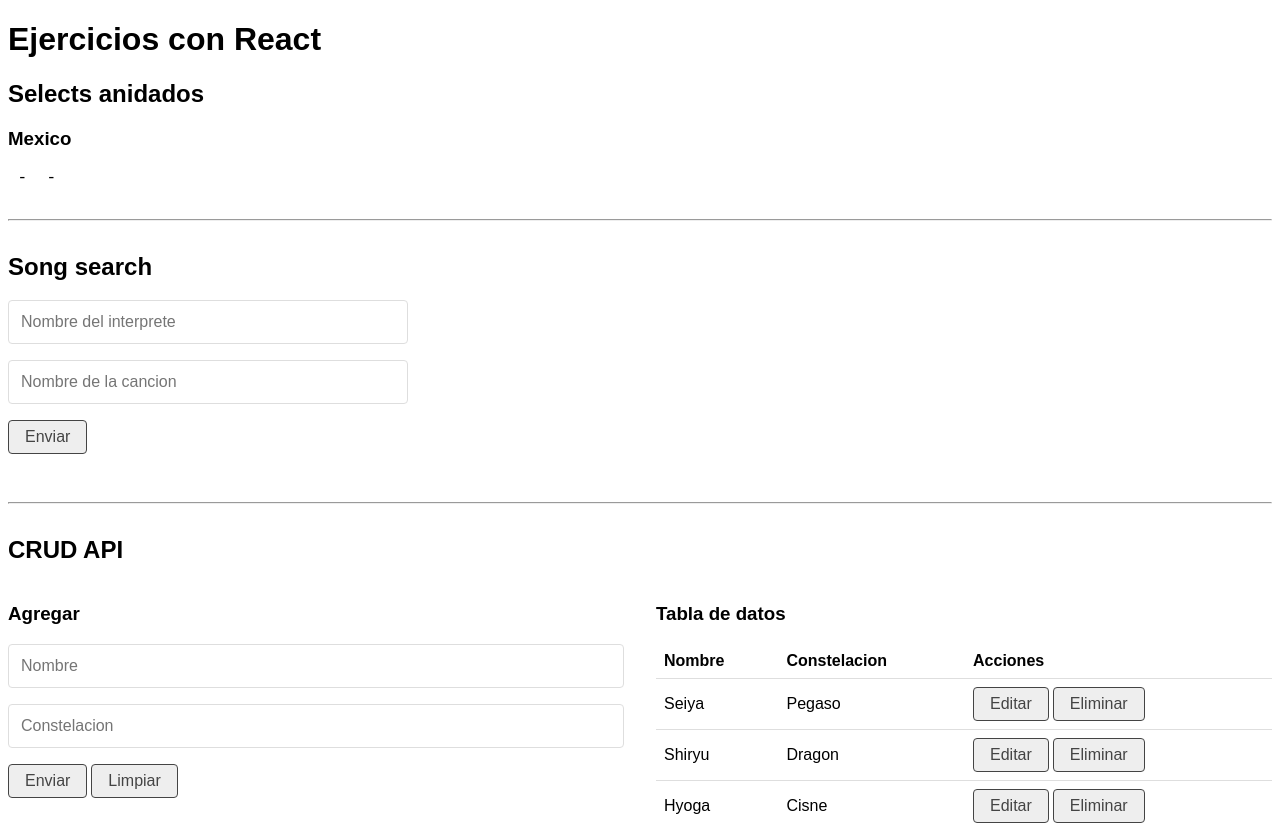
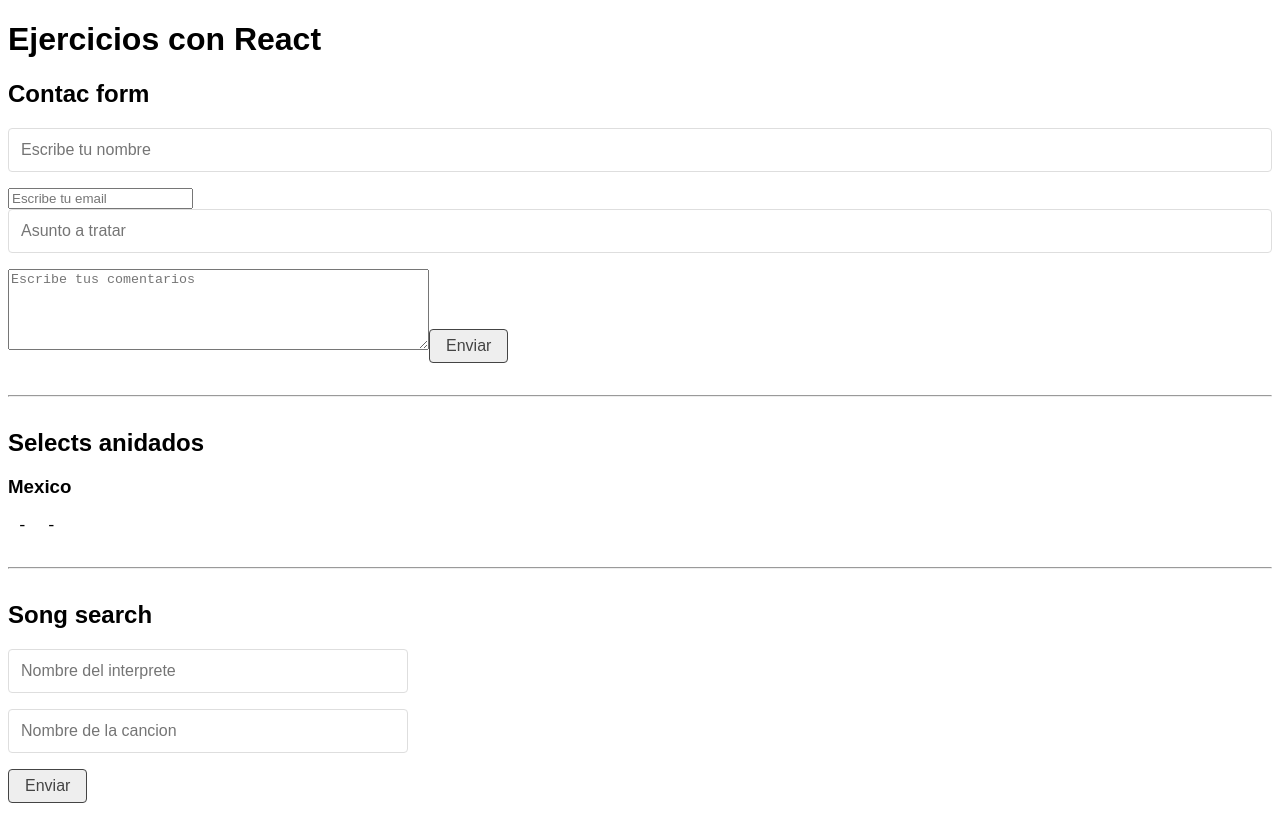
Before and after one commit to MauricioA03/react-ejercicios, a React (Create React App) app: page / in a window 1280 px wide. Shown: the top 825 px of the page. Built offline with nearby package versions, Linux system fonts and the light colour scheme; no server answers; data requests are answered from the project's data file.

Commit message:
React-45-Form Validation- Components definition and logic (1/4)

```diff
--- a/src/App.js
+++ b/src/App.js
@@ -3,11 +3,14 @@
 import CrudApi from "./components/CrudApi/CrudApi";
 import SongSearch from "./components/SongSearch/SongSearch";
 import SelectsAnidados from "./components/SelectsAnidados/SelectsAnidados";
+import ContacForm from "./components/FormValidation/ContacForm";
 
 function App() {
     return (
         <>
             <h1>Ejercicios con React</h1>
+            <ContacForm/>
+            <hr/>
             <SelectsAnidados/>
             <hr/>
             <SongSearch/>
--- /dev/null
+++ b/src/components/FormValidation/ContacForm.js
@@ -0,0 +1,61 @@
+import {useForm} from "../hooks/useForm";
+
+const initialForm = {}
+
+const validationsForm = (form) => {
+}
+
+const ContacForm = () => {
+    const {
+        form,
+        errors,
+        loading,
+        response,
+        handleSubmit,
+        handleBlur,
+        handleChange
+    } = useForm(initialForm, validationsForm);
+
+    return (
+        <div>
+            <h2>Contac form</h2>
+            <form onSubmit={handleSubmit}>
+                <input
+                    type={"text"}
+                    name={"name"}
+                    placeholder={"Escribe tu nombre"}
+                    onBlur={handleBlur}
+                    onChange={handleChange}
+                    //value={form.name}
+                    required/>
+                <input
+                    type={"email"}
+                    name={"email"}
+                    placeholder={"Escribe tu email"}
+                    onBlur={handleBlur}
+                    onChange={handleChange}
+                    //value={form.email}
+                    required/>
+                <input
+                    type={"text"}
+                    name={"text"}
+                    placeholder={"Asunto a tratar"}
+                    onBlur={handleBlur}
+                    onChange={handleChange}
+                    //value={form.subject}
+                    required/>
+                <textarea
+                    name={"comments"}
+                    cols="50"
+                    rows="5"
+                    placeholder={"Escribe tus comentarios"}
+                    onBlur={handleBlur}
+                    onChange={handleChange}
+                    //value={form.comments}
+                    required></textarea>
+                <input type={"submit"} value={"Enviar"}/>
+            </form>
+        </div>
+    )
+}
+export default ContacForm;
--- /dev/null
+++ b/src/components/hooks/useForm.js
@@ -0,0 +1,22 @@
+import {useState} from "react";
+
+export const useForm = (initialForm, validateForm) => {
+    const [form, setform] = useState(initialForm);
+    const [errors, setErrors] = useState({});
+    const [loading, setLoading] = useState(false);
+    const [response, setResponse] = useState(null);
+
+    const handleChange = (e) => {
+
+    };
+    const handleBlur = (e) => {
+
+    };
+    const handleSubmit = (e) => {
+
+    };
+
+    return (
+        form, errors, loading, response, handleSubmit, handleBlur, handleChange
+    );
+};
```
